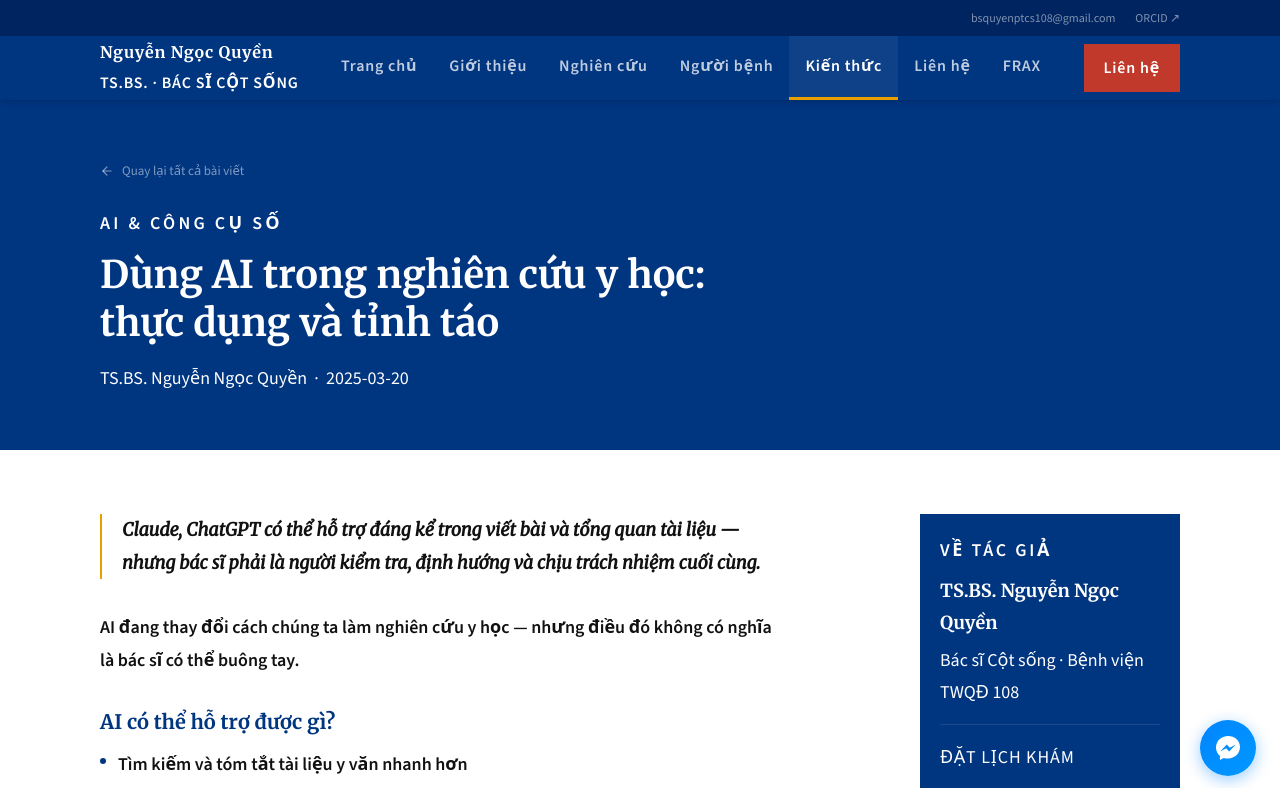
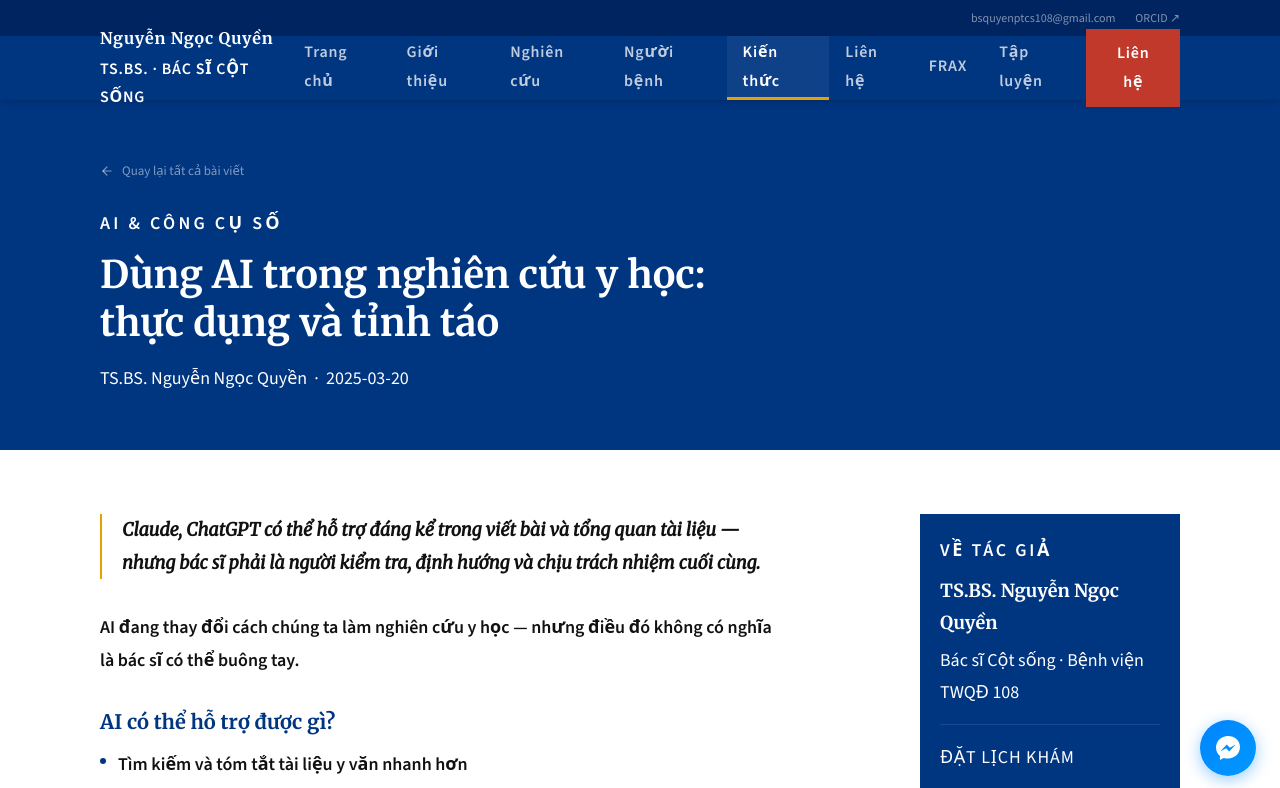
Before and after one commit to Tsquyencotsong-source/bs-quyen-website, a Next.js app: page /blog/ai-trong-nghien-cuu-y-hoc in a window 1280 px wide. Shown: the top 788 px of the page. Built offline with nearby package versions, Linux system fonts and the light colour scheme.

Commit message:
add: kypho-rehab tool + navbar link + blog crosslink

```diff
--- a/src/app/blog/[slug]/page.tsx
+++ b/src/app/blog/[slug]/page.tsx
@@ -89,6 +89,7 @@ const ARTICLES: Record<string, Block[]> = {
     ]},
     { type: "highlight", content: "Mục tiêu của chương trình phục hồi không phải là trở lại như trước khi bị xẹp đốt sống — mà là trở thành người có cột sống được bảo vệ tốt hơn, cơ lưng khỏe hơn, thăng bằng tốt hơn và nguy cơ gãy xương thấp hơn so với trước đây." },
     { type: "note", content: "Bài viết dựa trên: Than và cộng sự, Journal of Orthopaedic Research (2023) — phân tích tổng hợp 12 thử nghiệm lâm sàng về tập luyện sau kyphoplasty; hướng dẫn phục hồi chức năng sau PKP từ Journal of Pharmacology and Therapeutics (2024); và kinh nghiệm lâm sàng tại Khoa Cột sống, BV TWQĐ 108. Không thay thế tư vấn y tế trực tiếp — mỗi bệnh nhân cần chương trình phục hồi được cá thể hóa." },
+    { type: "highlight", content: "Bác sĩ đã xây dựng ứng dụng tập luyện tương tác — theo dõi từng giai đoạn phục hồi, đánh dấu bài tập hoàn thành, xem hình minh họa và nhắc nhở dấu hiệu cần gặp bác sĩ ngay. Truy cập tại: bs-quyen-website.vercel.app/kypho-rehab" },
   ],
 
   "tu-tap-luyen-xep-dot-song-loang-xuong": [
--- a/src/components/Navbar.tsx
+++ b/src/components/Navbar.tsx
@@ -13,7 +13,8 @@ const NAV_LINKS = [
   { href: "/education",  label: "Người bệnh" },
   { href: "/blog",       label: "Kiến thức" },
   { href: "/contact",    label: "Liên hệ" },
-  { href: "/frax", label: "FRAX" },
+  { href: "/frax",         label: "FRAX" },
+  { href: "/kypho-rehab", label: "Tập luyện" },
 ];
 
 export default function Navbar() {
```
